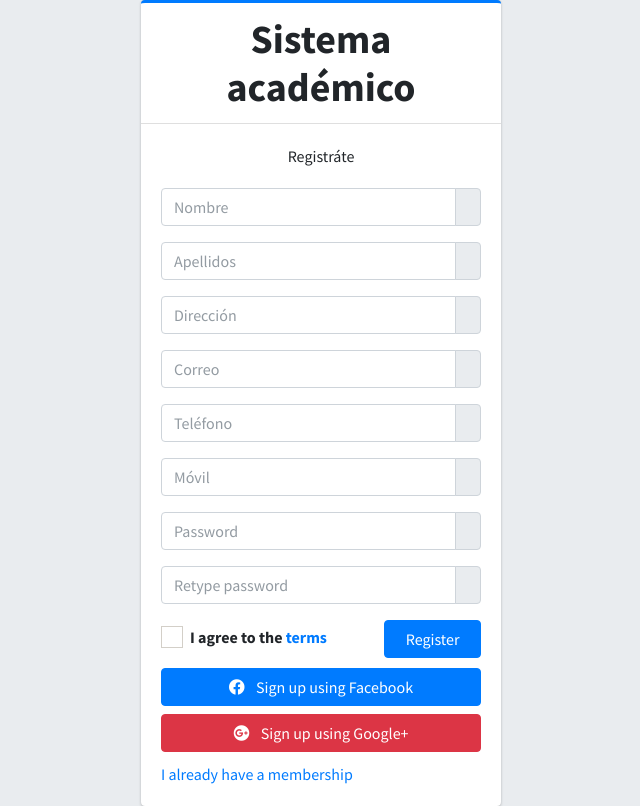
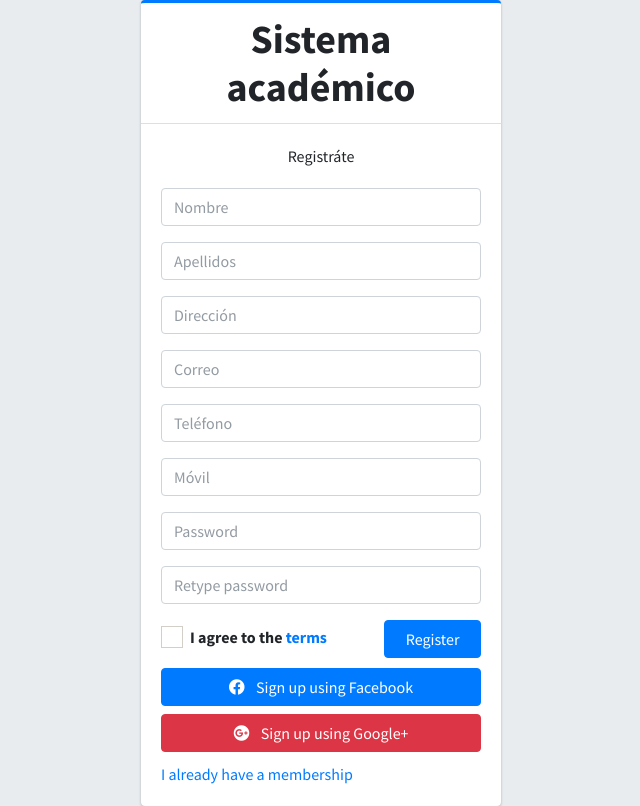
Before and after one commit to HQMYL/alumnos, a PHP site: page /registro.php in a window 1280 px wide. Shown: the whole page, without its empty margins (319-959 px from the left). Run offline with PHP 8.4, Linux system fonts and the light colour scheme; some libraries are stand-ins or nearby versions.

Commit message:
Add files via upload

```diff
--- a/registro.php
+++ b/registro.php
@@ -26,71 +26,42 @@
       <form id="fupForm">
         <div class="input-group mb-3">
           <input type="text" class="form-control" name="nombre" placeholder="Nombre">
-          <div class="input-group-append">
+          <!-- <div class="input-group-append">
             <div class="input-group-text">
 
             </div>
-          </div>
+          </div> -->
         </div>
         <div class="input-group mb-3">
           <input type="text" class="form-control" name="apellidos" placeholder="Apellidos">
-          <div class="input-group-append">
-            <div class="input-group-text">
 
-            </div>
-          </div>
         </div>
 
         <div class="input-group mb-3">
           <input type="text" class="form-control" name="dir" placeholder="Dirección">
-          <div class="input-group-append">
-            <div class="input-group-text">
-                <!-- <i class="fas fa-solid fa-location-dot"></i>
-              <span class="fas fa-solid fa-location-dot"></span> -->
-            </div>
-          </div>
+
         </div>
         <div class="input-group mb-3">
           <input type="email" class="form-control" name="correo" placeholder="Correo">
-          <div class="input-group-append">
-            <div class="input-group-text">
 
-            </div>
-          </div>
         </div>
 
         <div class="input-group mb-3">
           <input type="email" class="form-control" name="tel" placeholder="Teléfono">
-          <div class="input-group-append">
-            <div class="input-group-text">
 
-            </div>
-          </div>
         </div>
 
         <div class="input-group mb-3">
           <input type="email" class="form-control" name="movil" placeholder="Móvil">
-          <div class="input-group-append">
-            <div class="input-group-text">
 
-            </div>
-          </div>
         </div>
         <div class="input-group mb-3">
           <input type="password" class="form-control" placeholder="Password">
-          <div class="input-group-append">
-            <div class="input-group-text">
 
-            </div>
-          </div>
         </div>
         <div class="input-group mb-3">
           <input type="password" class="form-control" placeholder="Retype password">
-          <div class="input-group-append">
-            <div class="input-group-text">
 
-            </div>
-          </div>
         </div>
         <div class="row">
           <div class="col-8">
```
